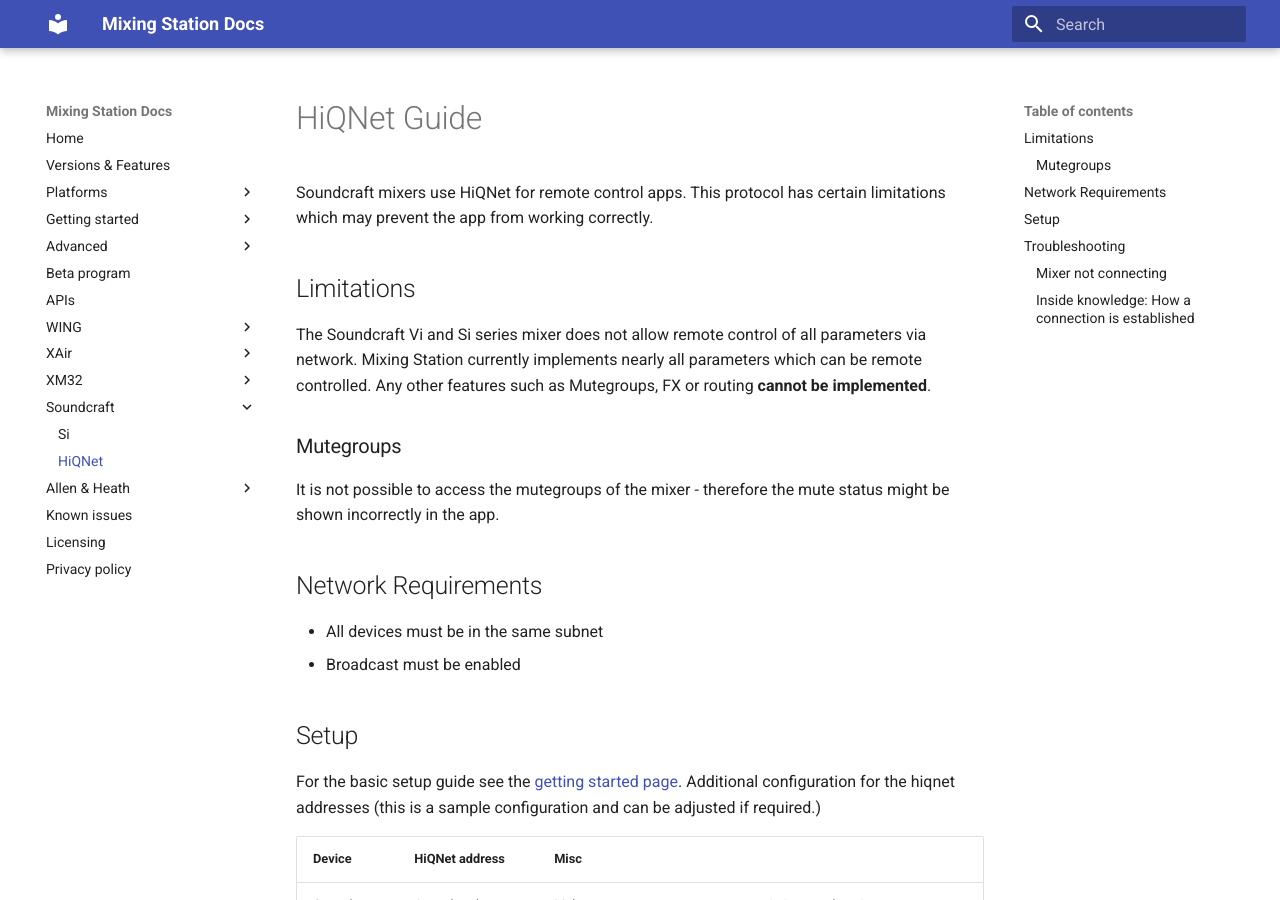
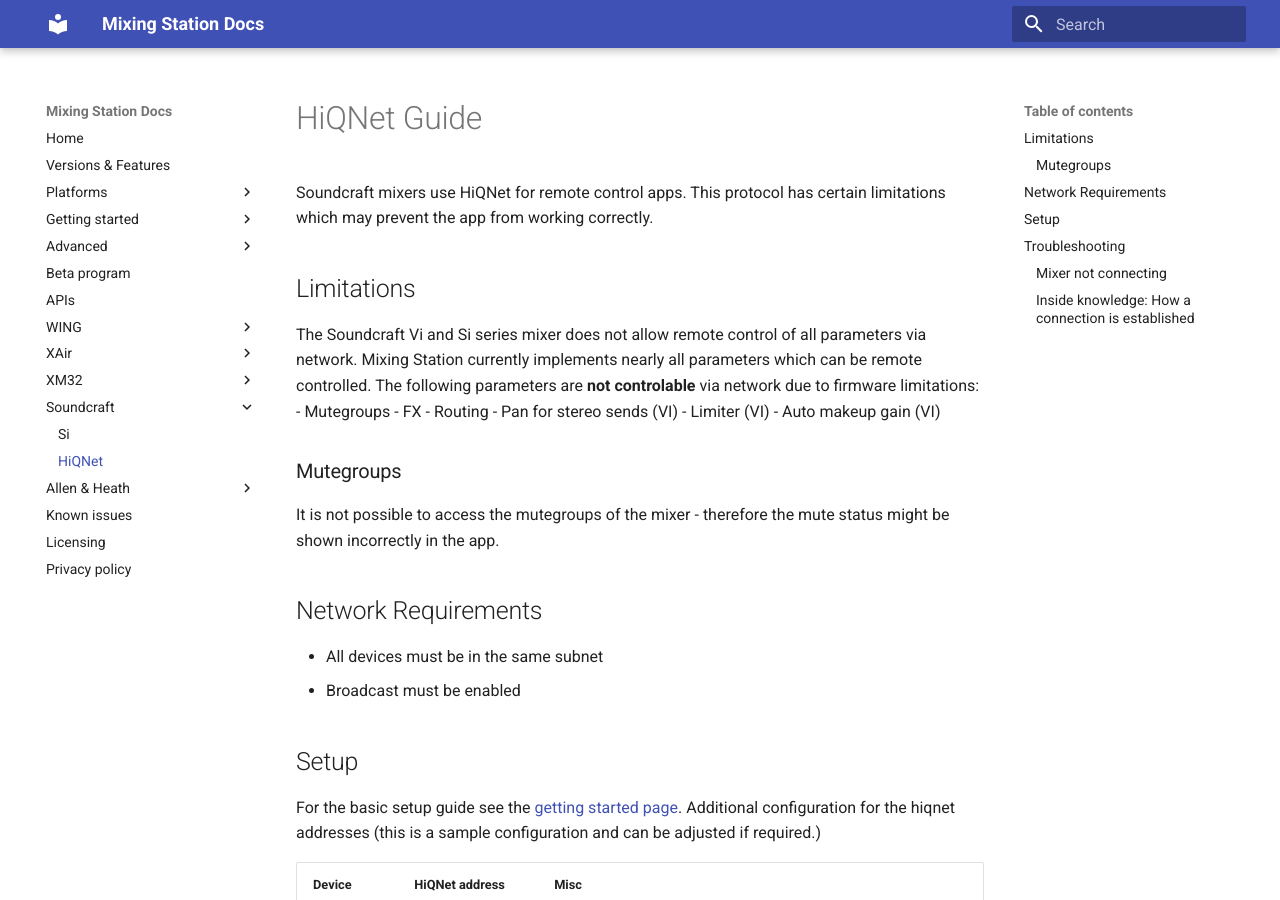
Before and after one commit to davidgiga1993/mixing-station-docs, an MkDocs documentation site: the page built from docs/soundcraft/hiqnet.md, in a window 1280 px wide and 900 px high. Built offline with MkDocs 1.6.1 and Material for MkDocs 9.7.7, drawn with Linux system fonts in a browser that asks for light colours.

Commit message:
Update hiqnet.md

```diff
--- a/docs/soundcraft/hiqnet.md
+++ b/docs/soundcraft/hiqnet.md
@@ -5,7 +5,13 @@
 ## Limitations
 The Soundcraft Vi and Si series mixer does not allow remote control of all parameters via network.
 Mixing Station currently implements nearly all parameters which can be remote controlled.
-Any other features such as Mutegroups, FX or routing **cannot be implemented**.
+The following parameters are **not controlable** via network due to firmware limitations:
+- Mutegroups
+- FX
+- Routing
+- Pan for stereo sends (VI)
+- Limiter (VI)
+- Auto makeup gain (VI)
 
 ### Mutegroups
 It is not possible to access the mutegroups of the mixer - therefore the mute status might be shown incorrectly in the app.
```
